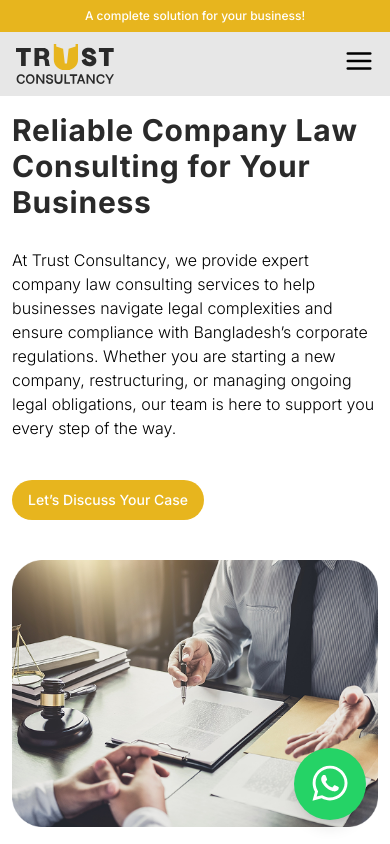
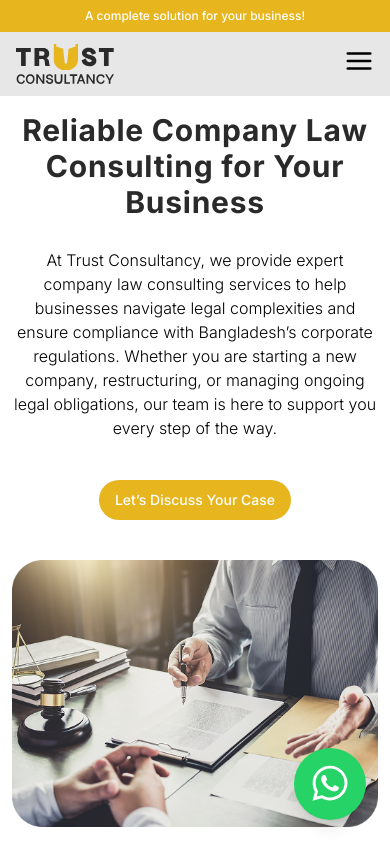
Before and after one commit to nasif07/trust-consultancy-client, a React (Vite) app: page /company-law in a window 390 px wide. Shown: the top 844 px of the page. Built offline with nearby package versions, Linux system fonts and the light colour scheme.

Commit message:
fixed mobile device responsive

```diff
--- a/src/Components/HeroBanner.jsx
+++ b/src/Components/HeroBanner.jsx
@@ -15,12 +15,13 @@ const HeroBanner = ({ title, subtitle, imageUrl }) => {
           damping: 20,
         }}
         className="max-w-[650px]">
-        <h1 className="text-[#2A2A2A] font-bold text-3xl md:text-4xl lg:text-[48px] pb-7 md:!leading-[55px] tracking-wide">
+        <h1 className="text-[#2A2A2A] font-bold text-3xl md:text-4xl lg:text-[48px] pb-7 md:!leading-[55px] tracking-wide text-center md:text-start">
           {title}
         </h1>
-        <p className="text-base font-light pb-10">{subtitle}</p>
-        <NavLink onClick={() => window.scrollTo(0, 0)} to={"/contact-us"}>
-          <button className="py-2.5 md:py-4 px-4 md:px-8 bg-[#E7B51E] rounded-[216px] text-white text-sm md:text-base font-medium">
+        <p className="text-base font-light pb-10 text-center md:text-start">{subtitle}</p>
+        <NavLink onClick={() => window.scrollTo(0, 0)} to={"/contact-us"} className="
+        flex justify-center md:justify-start">
+          <button className="py-2.5 md:py-4 px-4 md:px-8 bg-[#E7B51E] rounded-[216px] text-white text-sm md:text-base font-medium ">
             Let’s Discuss Your Case
           </button>
         </NavLink>
--- a/src/Pages/Home/Banner.jsx
+++ b/src/Pages/Home/Banner.jsx
@@ -15,7 +15,7 @@ const Banner = () => {
         animate={{ x: 0, opacity: 1 }}
         transition={{ duration: 1, delay: 0.3 }}
         className="max-w-[650px]">
-        <h1 className="text-[#2A2A2A] font-bold text-[38px] leading-[46px] md:text-5xl lg:text-[65px] pb-7 md:!leading-[50px] lg:!leading-[80px] tracking-wide">
+        <h1 className="text-[#2A2A2A] font-bold text-[38px] leading-[46px] md:text-5xl lg:text-[65px] pb-7 md:!leading-[50px] lg:!leading-[80px] tracking-wide text-center md:text-start">
           Your Partner in Business{" "}
           <TypeAnimation
             className="text-[]"
@@ -34,13 +34,13 @@ const Banner = () => {
           />
           & Compliance
         </h1>
-        <p className="text-base font-light pb-10">
+        <p className="text-base font-light pb-10 text-center md:text-start">
           Welcome to Trust Consultancy, your reliable partner in VAT, Tax, and
           financial compliance solutions. With years of expertise in
           Bangladesh's regulatory landscape, we assist businesses in navigating
           complex tax requirements with efficiency and accuracy.
         </p>
-        <NavLink onClick={() => window.scrollTo(0, 0)} to={"/contact-us"}>
+        <NavLink onClick={() => window.scrollTo(0, 0)} to={"/contact-us"} className=" flex justify-center md:justify-start">
           <button className="py-2.5 md:py-4 px-4 md:px-8 bg-[#E7B51E] rounded-[216px] text-white text-sm md:text-base font-medium">
             Let’s Discuss Your Case
           </button>
```
